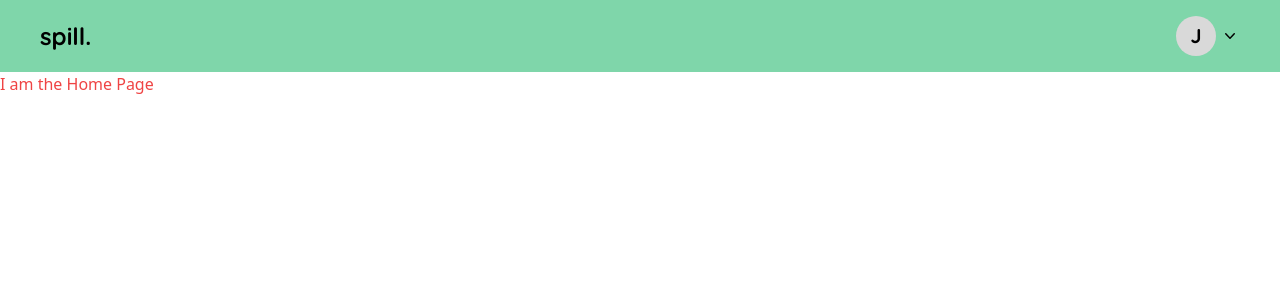
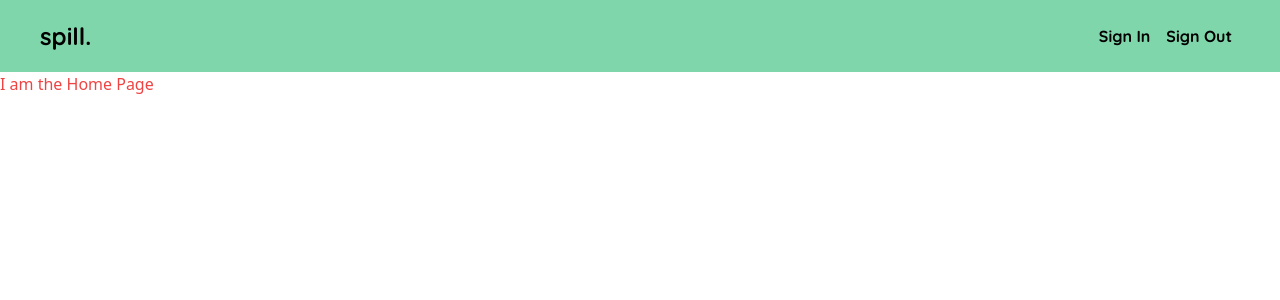
Before and after one commit to jthamrun/spill-app, a Next.js app: page / in a window 1280 px wide. Shown: the top 300 px of the page. Built offline with nearby package versions, Linux system fonts and the light colour scheme; no server answers.

Commit message:
Update Nav but errors

```diff
--- a/app/layout.tsx
+++ b/app/layout.tsx
@@ -1,25 +1,19 @@
-import { unstable_getServerSession } from "next-auth";
 import MainNavigation from "../components/MainNavigation";
 import "../styles/globals.css";
-import { Providers } from "./providers";
 
-export default async function RootLayout({
+export default function RootLayout({
   children,
 }: {
   children: React.ReactNode;
 }) {
-    const session = await unstable_getServerSession();
-
   return (
     <html lang="en">
       <body>
-                <Providers session={session}>
         <header>
           <MainNavigation />
         </header>
 
         {children}
-                </Providers>
       </body>
     </html>
   );
--- a/app/providers.tsx
+++ /dev/null
@@ -1,7 +0,0 @@
-"use client";
-
-import { SessionProvider } from "next-auth/react";
-
-export function Providers({ session, children }: any) {
-  return <SessionProvider session={session}>{children}</SessionProvider>;
-}
--- a/components/MainNavigation.tsx
+++ b/components/MainNavigation.tsx
@@ -1,20 +1,23 @@
 import { ChevronDownIcon } from "@heroicons/react/20/solid";
+import { unstable_getServerSession } from "next-auth";
+
 import React from "react";
 import NavigationAvatar from "./NavigationAvatar";
 
 import NavigationOptions from "./NavigationOptions";
 
-function MainNavigation() {
+async function MainNavigation() {
   // const session = true;
   // const { data: session } = useSession();
+  const session = await unstable_getServerSession();
 
   return (
     <div className="py-4 px-10 bg-base-green flex items-center justify-between">
       <h1 className="font-quicksand font-bold text-2xl cursor-pointer transition duration-150 hover:text-slate-50">
         spill.
       </h1>
-            <NavigationOptions />
-            <NavigationAvatar />
+      {/* <NavigationOptions session={session} /> */}
+      <NavigationAvatar session={session} />
     </div>
   );
 }
--- a/components/NavigationAvatar.tsx
+++ b/components/NavigationAvatar.tsx
@@ -1,17 +1,52 @@
+"use client";
 import { ChevronDownIcon } from "@heroicons/react/20/solid";
+import { unstable_getServerSession } from "next-auth";
 import React from "react";
+import { signIn, signOut } from "next-auth/react";
 
-function NavigationAvatar() {
+type Props = {
+  session: Awaited<ReturnType<typeof unstable_getServerSession>>;
+};
+
+function NavigationAvatar({ session }: Props) {
+  console.log(session);
+
+  if (session)
     return (
-        <div className="hidden md:flex items-center space-x-1">
-            <div>
-                <div className="flex bg-nav-gray h-10 w-10 rounded-full justify-center items-center">
-                    <h1 className="text-xl font-quicksand font-bold">J</h1>
-                </div>
-            </div>
-            <ChevronDownIcon className="h-5 cursor-pointer hover:text-slate-50 transition duration-150" />
-        </div>
+      <div>
+        <button
+          className="cursor-pointer font-quicksand font-bold hover:bg-nav-gray p-2 rounded-md"
+          onClick={() => signOut()}
+        >
+          <p>Sign Out</p>
+        </button>
+      </div>
+      // <div className="hidden md:flex items-center space-x-1">
+      //   <div>
+      //     <div className="flex bg-nav-gray h-10 w-10 rounded-full justify-center items-center">
+      //       <h1 className="text-xl font-quicksand font-bold">J</h1>
+      //     </div>
+      //   </div>
+      //   <ChevronDownIcon className="h-5 cursor-pointer hover:text-slate-50 transition duration-150" />
+      // </div>
     );
+
+  return (
+    <div>
+      <button
+        className="cursor-pointer font-quicksand font-bold hover:bg-nav-gray p-2 rounded-md"
+        onClick={() => signIn()}
+      >
+        <p>Sign In</p>
+      </button>
+      <button
+        className="cursor-pointer font-quicksand font-bold hover:bg-nav-gray p-2 rounded-md"
+        onClick={() => signOut()}
+      >
+        <p>Sign Out</p>
+      </button>
+    </div>
+  );
 }
 
 export default NavigationAvatar;
--- a/components/NavigationOptions.tsx
+++ b/components/NavigationOptions.tsx
@@ -1,14 +1,17 @@
 "use client";
-import { useSession } from "next-auth/react";
+import { unstable_getServerSession } from "next-auth";
 import React, { useState, useRef, useEffect } from "react";
 
-function NavigationOptions() {
+type Props = {
+  session: Awaited<ReturnType<typeof unstable_getServerSession>>;
+};
+
+function NavigationOptions({ session }: Props) {
   const [isMenuOpen, setMenuOpen] = useState<boolean>(false);
   const sideBarRef = useRef<HTMLElement>(null);
   const genericHamburgerLine = `h-1 w-6 my-0.5 rounded-full bg-black transition ease transform duration-300 z-30`;
   const genericSideBar = `transform top-0 right-0 w-80 bg-nav-gray fixed h-full overflow-auto ease-in-out transition-all duration-300 z-10 pt-20 md:hidden`;
-  //   const session = true;
-  const { data: session } = useSession();
+  // const session = false;
 
   const handleClickOutsideSideBar = (e: any) => {
     if (isMenuOpen && !sideBarRef.current?.contains(e.target as Node)) {
@@ -24,7 +27,7 @@ function NavigationOptions() {
     };
   });
 
-  if (session) {
+  if (session)
     return (
       <div className="">
         <div className="hidden text-xs min-[785px]:text-sm md:flex md:space-x-10 font-quicksand font-bold">
@@ -103,7 +106,7 @@ function NavigationOptions() {
         </aside>
       </div>
     );
-  } else {
+
   return (
     <div>
       <button
@@ -146,6 +149,5 @@ function NavigationOptions() {
     </div>
   );
 }
-}
 
 export default NavigationOptions;
```
Lines whose indentation alone changed are shown as unchanged.
